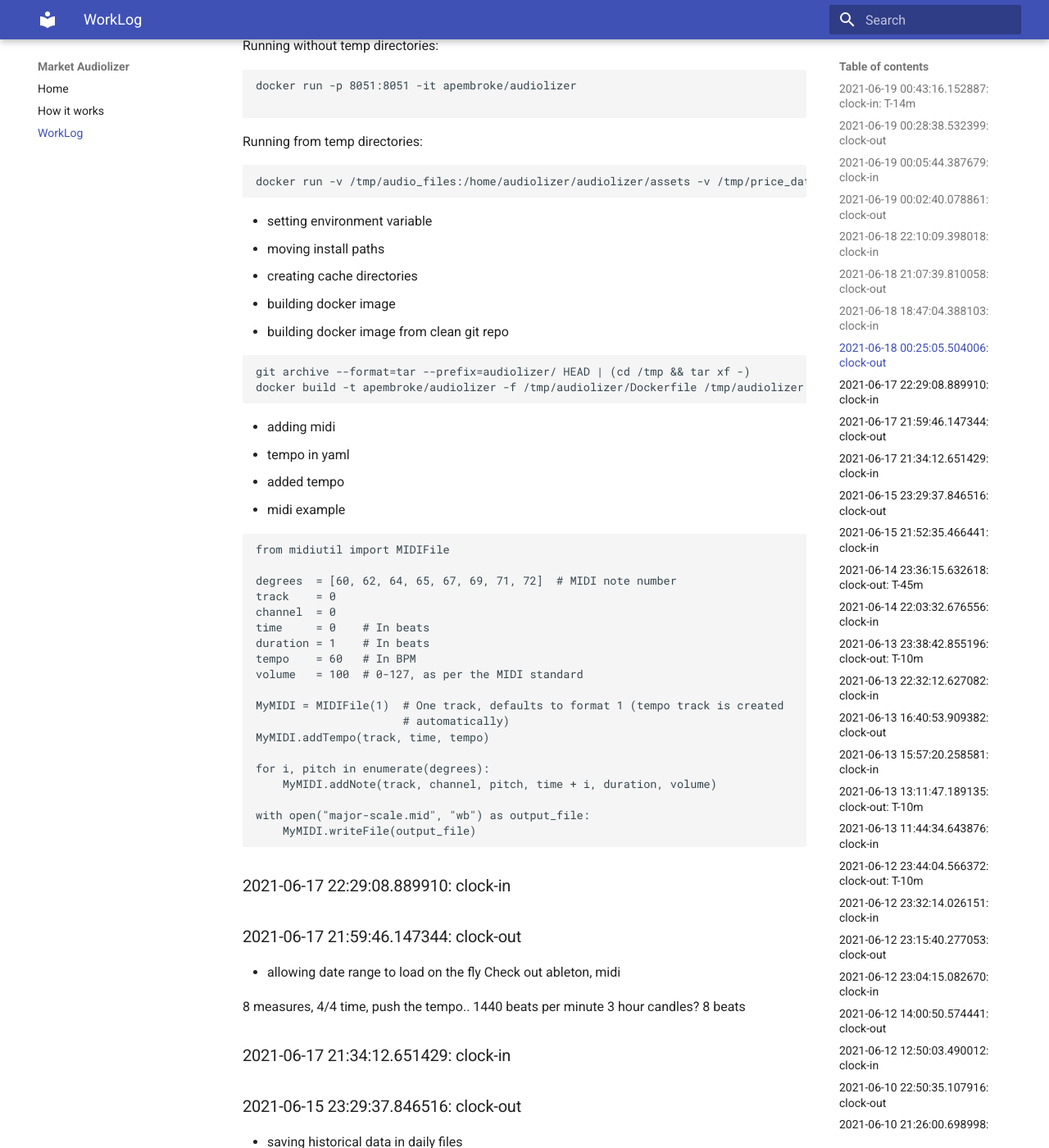
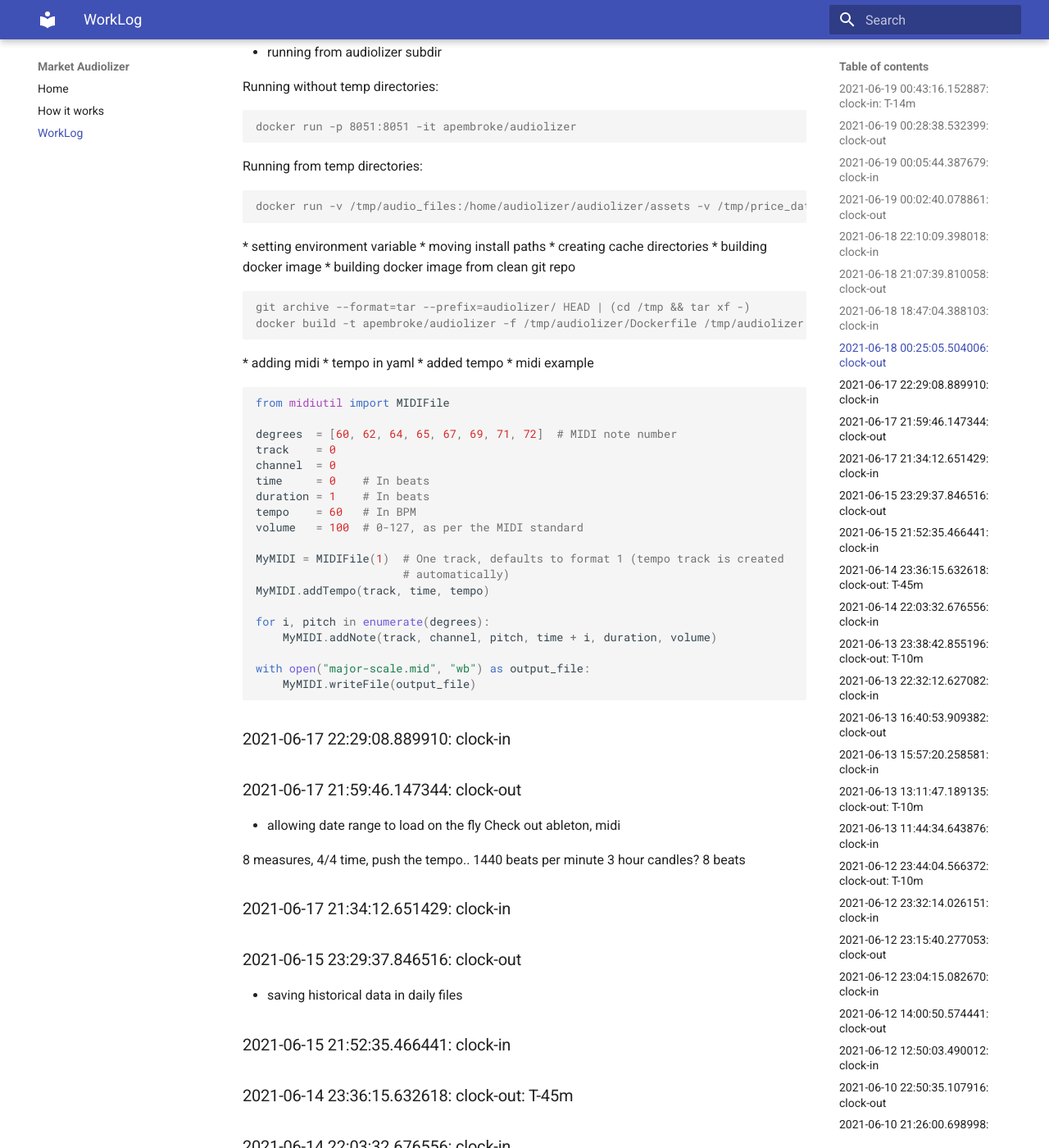
Before and after one commit to asherp/audiolizer, an MkDocs documentation site: the page built from docs/WorkLog.md, in a window 1280 px wide and 1400 px high, scrolled down 967 px. Shown: the whole window at 82% size. Built offline with MkDocs 1.6.1 and Material for MkDocs 9.7.7, drawn with Linux system fonts in a browser that asks for light colours; some of the changed text lies outside the part shown.

Commit message:
added code highlighting

```diff
--- a/mkdocs.yml
+++ b/mkdocs.yml
@@ -15,6 +15,9 @@ plugins:
 markdown_extensions:
   - admonition
   - tables
+  - pymdownx.highlight
+  - pymdownx.superfences
+
   # - mdx_math:
   #     enable_dollar_delimiter: True
   - toc:
```
Also changed, not shown: WorkLog.md (+3 -2 lines).
